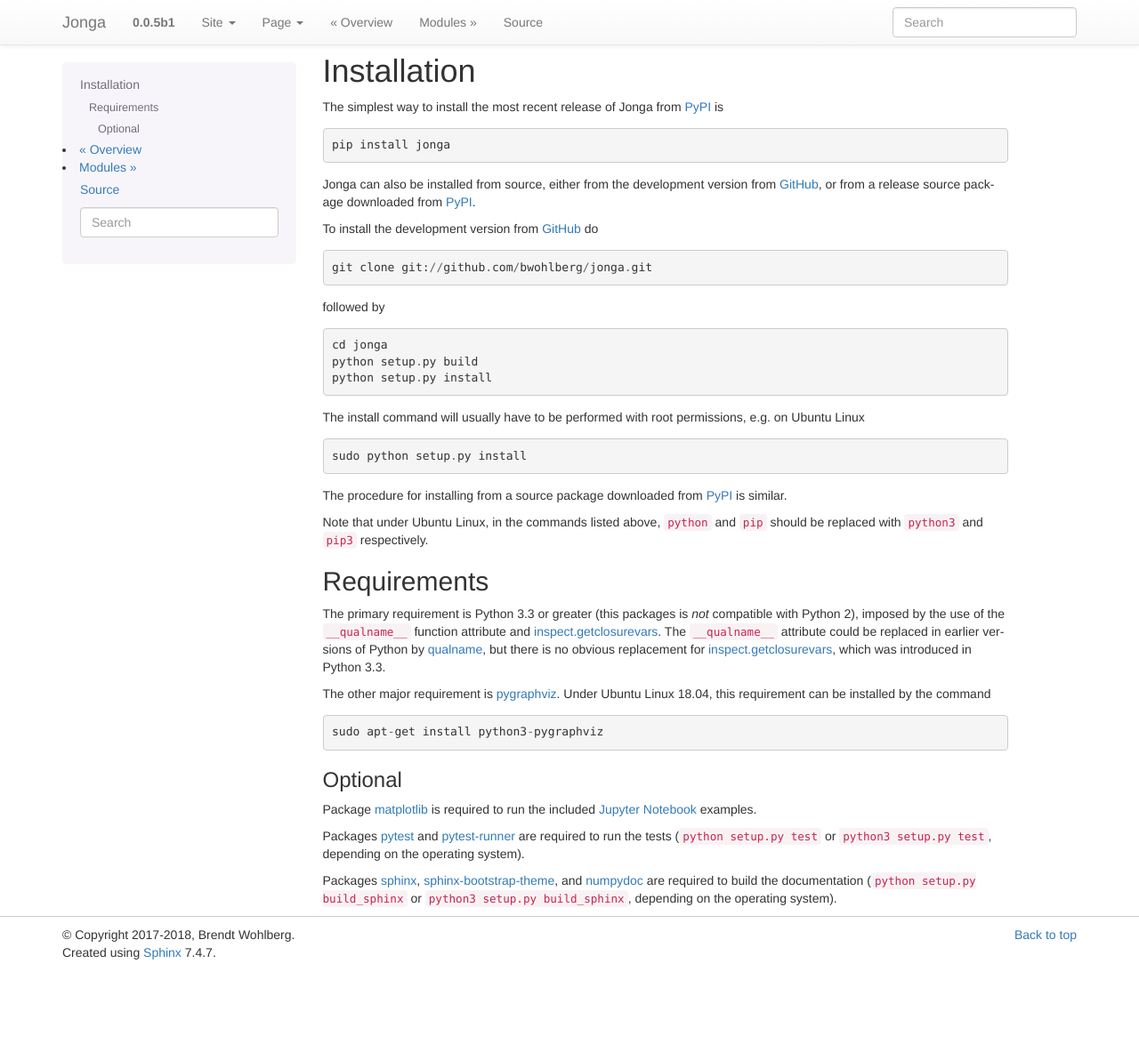
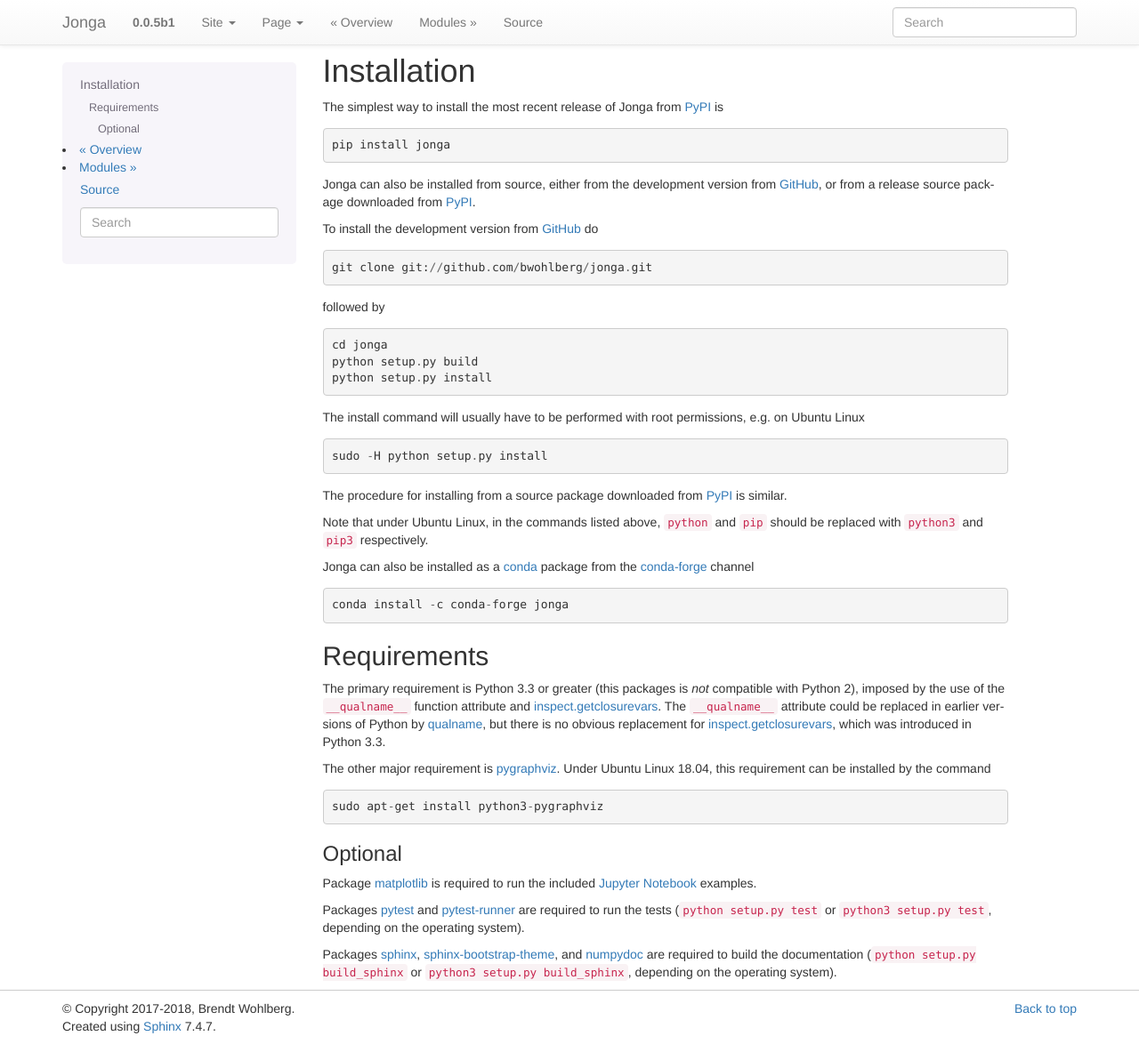
Before and after one commit to bwohlberg/jonga, a Sphinx documentation site: the page built from docs/source/install.rst, in a window 1280 px wide and 1174 px high. Shown: the whole window at 89% size. Built offline with Sphinx 7.4.7, drawn with Linux system fonts in a browser that asks for light colours.

Commit message:
Added conda-forge package details

```diff
--- a/README.rst
+++ b/README.rst
@@ -13,6 +13,9 @@
 .. image:: https://badge.fury.io/py/jonga.svg
     :target: https://badge.fury.io/py/jonga
     :alt: PyPi Release
+.. image:: https://img.shields.io/conda/vn/conda-forge/jonga.svg
+    :target: https://anaconda.org/conda-forge/jonga
+    :alt: Conda Forge Release
 .. image:: https://img.shields.io/pypi/pyversions/jonga.svg
     :target: https://github.com/bwohlberg/jonga
     :alt: Supported Python Versions
--- a/docs/source/install.rst
+++ b/docs/source/install.rst
@@ -34,7 +34,7 @@
 
 ::
 
-   sudo python setup.py install
+   sudo -H python setup.py install
 
 The procedure for installing from a source package downloaded from `PyPI
 <https://pypi.python.org/pypi/jonga/>`_ is similar.
@@ -42,6 +42,14 @@
 Note that under Ubuntu Linux, in the commands listed above, ``python``
 and ``pip`` should be replaced with ``python3`` and ``pip3``
 respectively.
+
+
+Jonga can also be installed as a `conda <https://conda.io/docs/>`__ package from the `conda-forge <https://conda-forge.org/>`__ channel
+
+::
+
+   conda install -c conda-forge jonga
+
 
 
 
```
